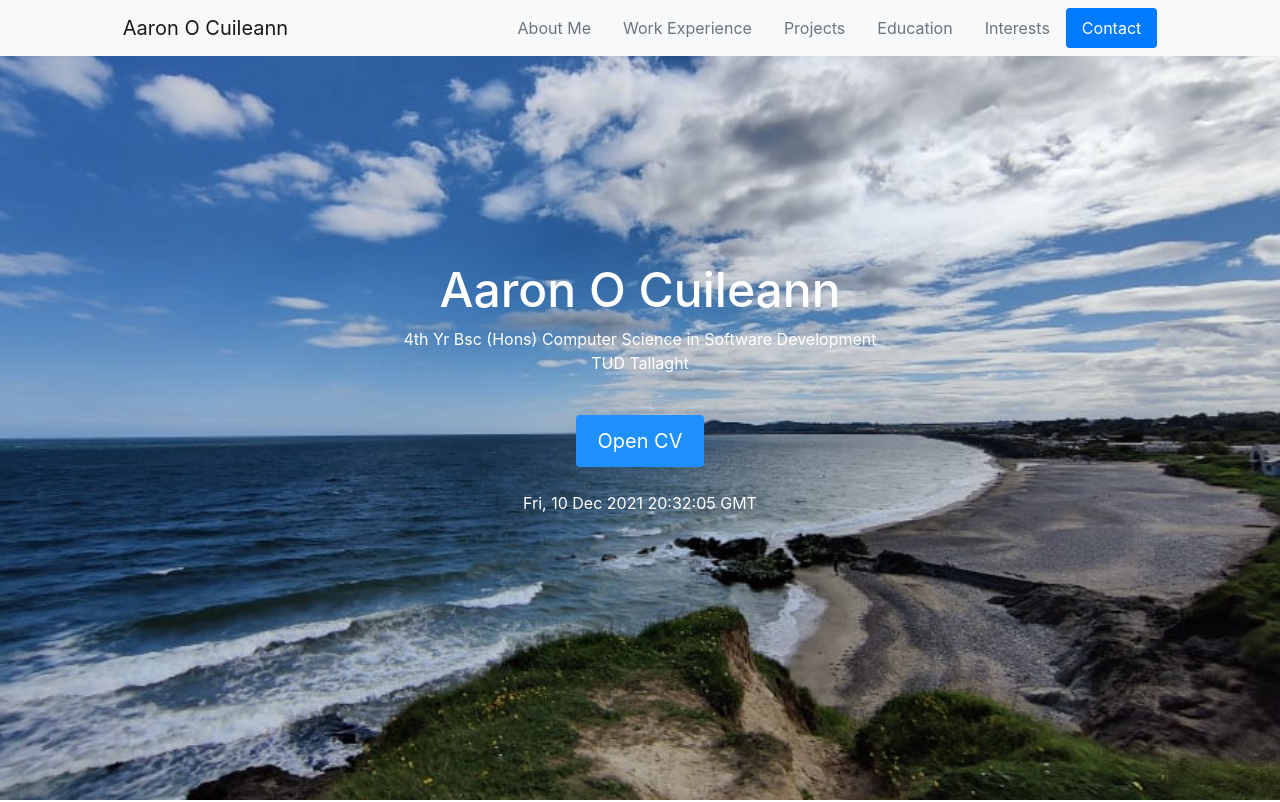
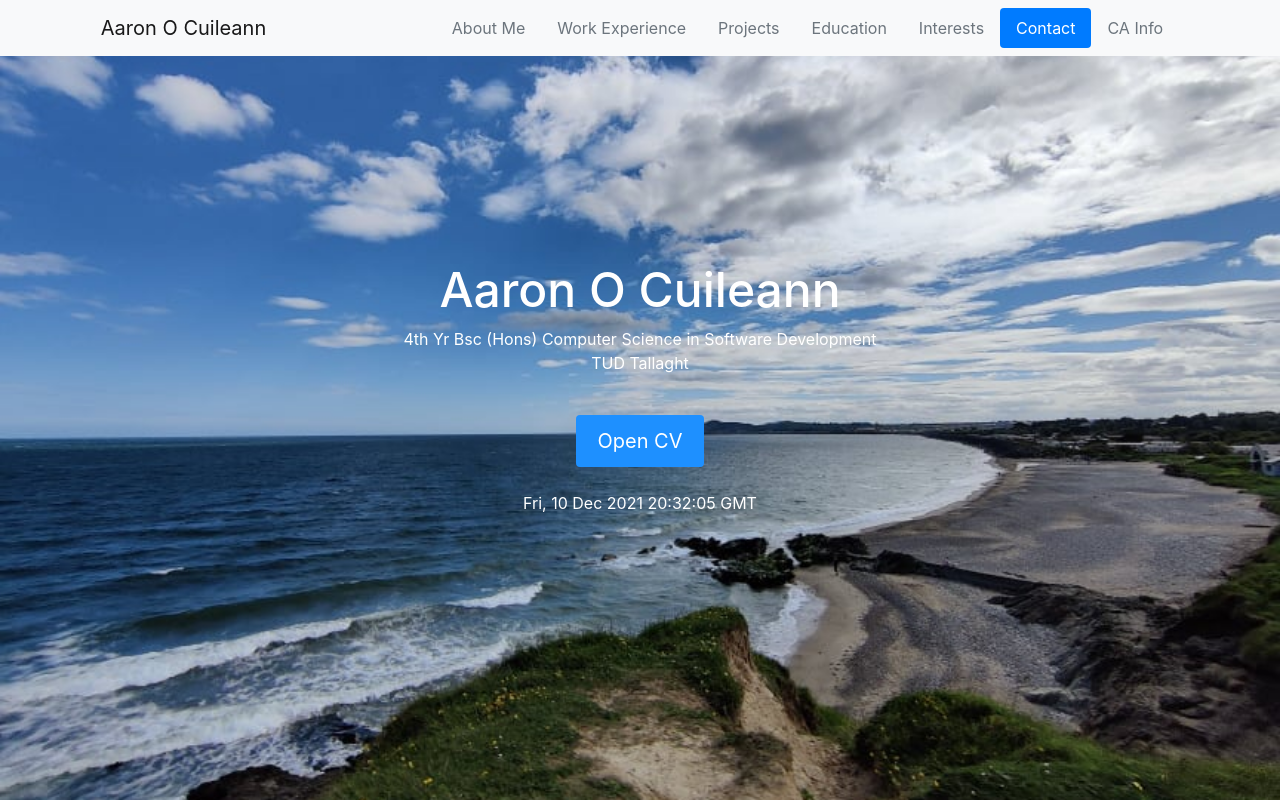
Before and after one commit to AaronOCuileann/IMD-CA2, a plain HTML site: page index.html in a window 1280 px wide. Shown: the top 802 px of the page. Drawn offline with nearby package versions, Linux system fonts and the light colour scheme.

Commit message:
adding link to info webpage

```diff
--- a/index.html
+++ b/index.html
@@ -47,6 +47,9 @@
                 </li>
                 <li class="nav-item mx-auto">
                     <a class="nav-link link-secondary" href="#Contact">Contact</a>
+                </li>
+                <li class="nav-item mx-auto">
+                    <a class="nav-link link-secondary" href="information.html">CA Info</a>
                 </li>
             </ul>
         </nav>
```
Also changed, not shown: information.html (+1 -1 lines).
